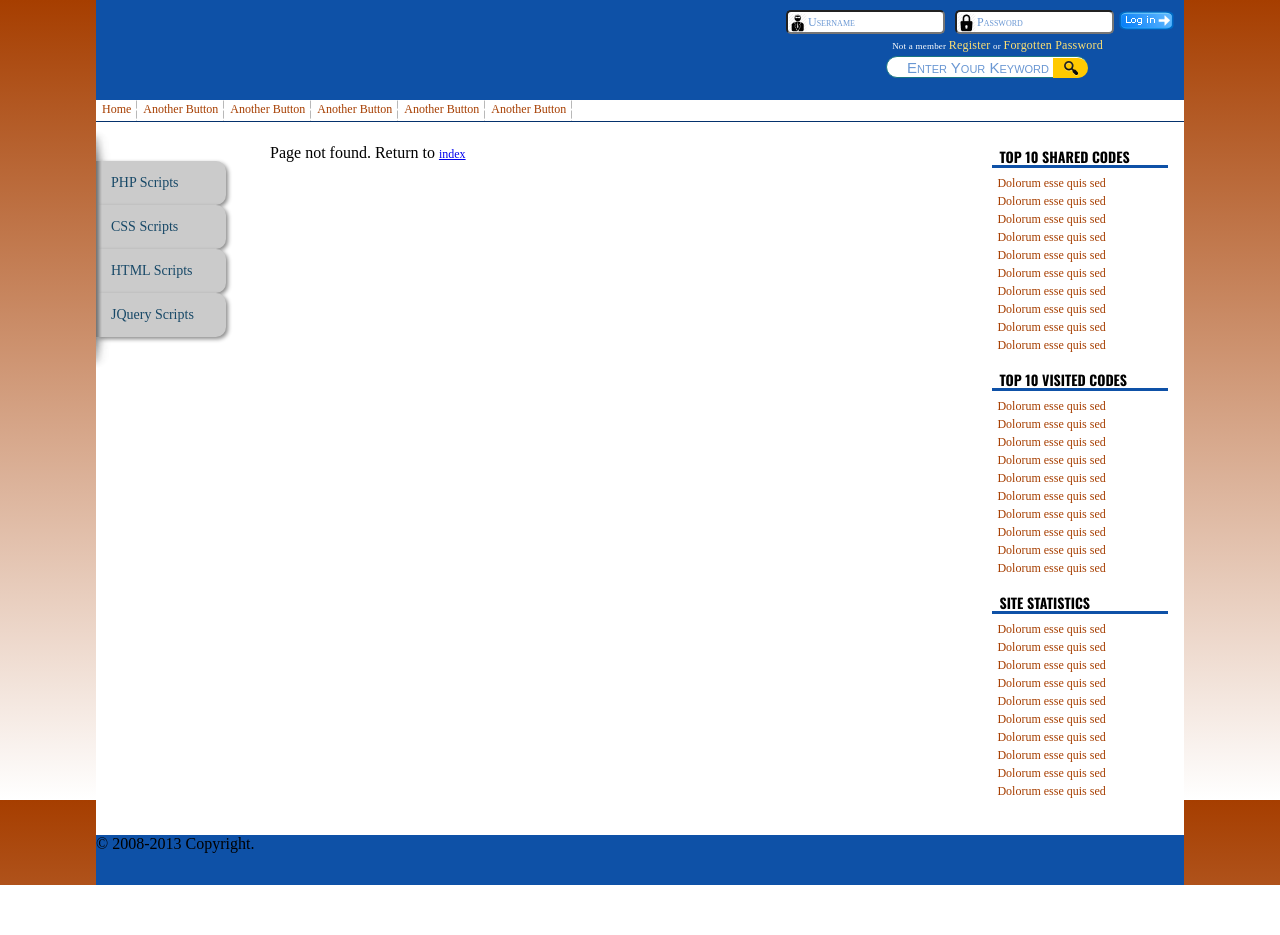
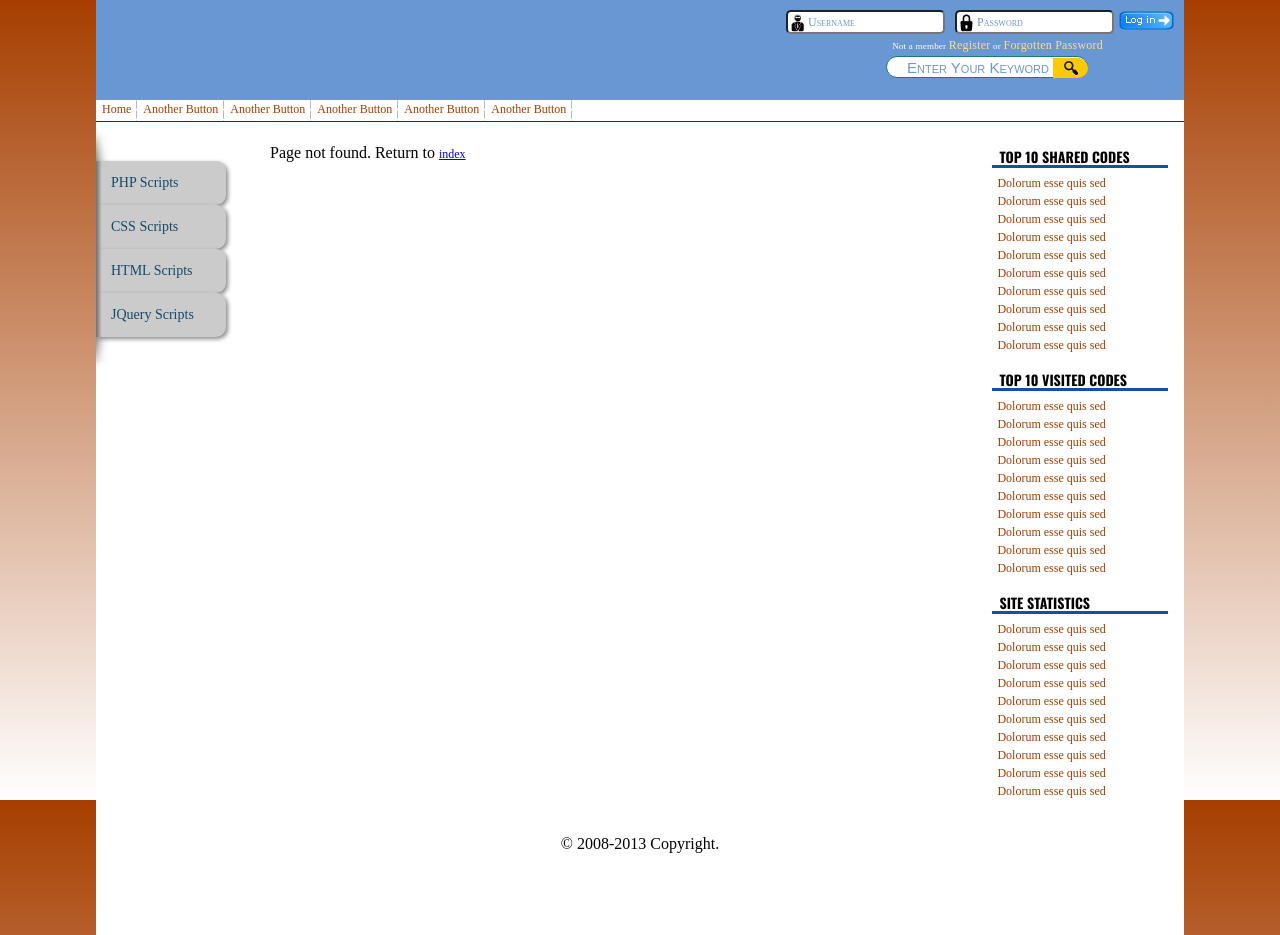
Before and after one commit to mikedmartiny/code_share_2, a PHP site: page /?page=1 in a window 1280 px wide. Before the commit the page ends 885 px from the top, so only its background shows below. Run offline with PHP 8.4, Linux system fonts and the light colour scheme; data that the repository does not hold is empty; some web fonts are replaced.

Commit message:
First commit

```diff
--- a/css/styles.css
+++ b/css/styles.css
@@ -162,9 +162,13 @@ html, body{
 	height: 100%;
 }
 
-header {
+header, footer {
 	height: 100px;
-	background-color: #0E51A7;
+	background-color: #6997D3;
+}
+
+footer {
+    text-align: center;
 }
 
 .main-header{
@@ -219,12 +223,6 @@ header {
 #doug-neiner-three .col3 {
 	width: 16%;
 }
-
-footer {
-	background-color: #0E51A7;
-	height: 50px;
-}
-
 
 /*----------------------- Section 2. Header Styling---------------------*/
 #login-header-form {
```
